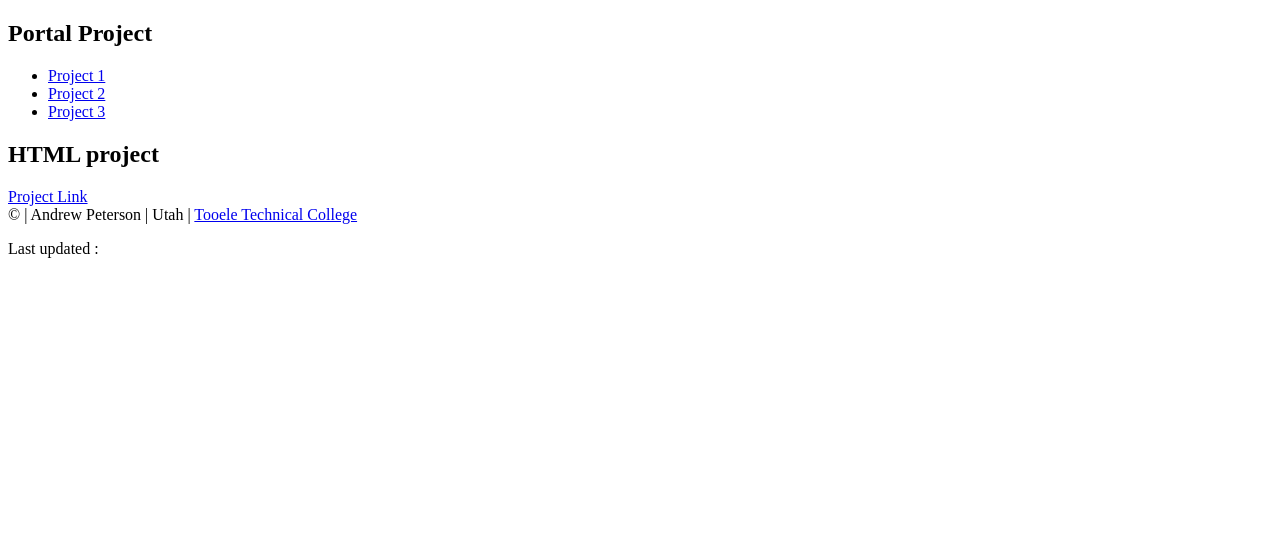
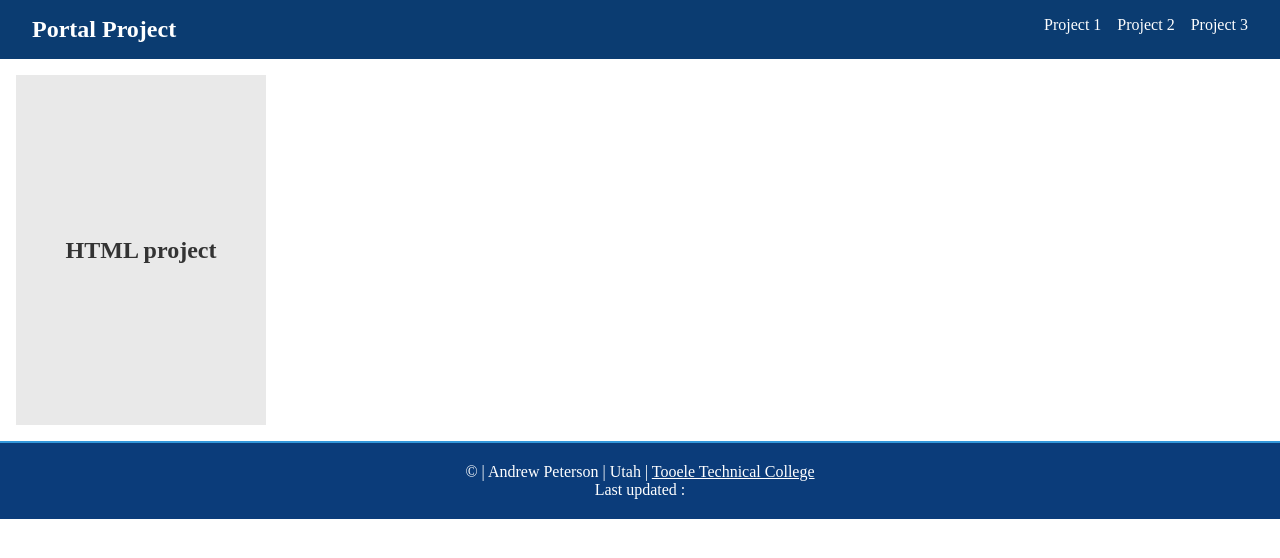
Before and after one commit to apeterson65/portalProject, a plain HTML site: page index.html in a window 1280 px wide. Drawn offline with Linux system fonts and the light colour scheme.

Commit message:
CSS Section done

```diff
--- a/index.html
+++ b/index.html
@@ -4,6 +4,7 @@
     <meta charset="UTF-8" />
     <meta http-equiv="X-UA-Compatible" content="IE=edge" />
     <meta name="viewport" content="width=device-width, initial-scale=1.0" />
+    <link rel="stylesheet" href="./style.css">
     <title>My Portal Project</title>
   </head>
   <body>
--- a/style.css
+++ b/style.css
@@ -0,0 +1,103 @@
+* {
+    box-sizing: border-box;
+    margin: 0;
+    padding: 0;
+}
+
+/* NAV */
+nav {
+    display: flex;
+    justify-content: space-between;
+    padding: 1rem 2rem;
+    background: #0b3c71;
+}
+
+nav ul {
+    display: flex;
+    list-style: none;
+}
+
+nav li {
+    padding-left: 1rem;
+}
+
+nav a {
+    text-decoration: none;
+    color: #fff;
+}
+
+nav h2 {
+    color: #fff;
+}
+
+/* Footer */
+header, footer {
+    border-top: 2px solid #3498db;
+    background-color: #0b3c7a;
+    color: white;
+    text-align: center;
+    padding: 1.25rem;
+}
+
+#ttechLink {
+    color: white;
+}
+
+@media screen and (max-width: 820px) {
+    .cards {
+        justify-content: center;
+    }
+
+}
+
+.cards {
+    display: flex;
+    justify-content: flex-start;
+    align-items: flex-start;
+    gap: 1rem;
+    flex-wrap: wrap;
+    padding: 1rem;
+}
+
+.card {
+    width: 250px;
+    height: 350px;
+    perspective: 800px;
+    border-style: none;
+}
+
+.card-inner {
+    width: 100%;
+    height: 100%;
+    transition: transform 0.6s;
+    transform-style: preserve-3d;
+}
+
+.card:hover .card-inner {
+    transform: rotateY(180deg);
+}
+
+.card-front, .card-back {
+    position: absolute;
+    width: 100%;
+    height: 100%;
+    backface-visibility: hidden;
+    text-align: center;
+}
+
+.card-front {
+    background-color: #e9e9e9;
+    color: #333;
+    display: flex;
+    align-items: center;
+    justify-content: center;
+}
+
+.card-back {
+    background-color: #333;
+    color: #fff;
+    transform: rotateY(180deg);
+    display: flex;
+    align-items: center;
+    justify-content: center;
+}
```
